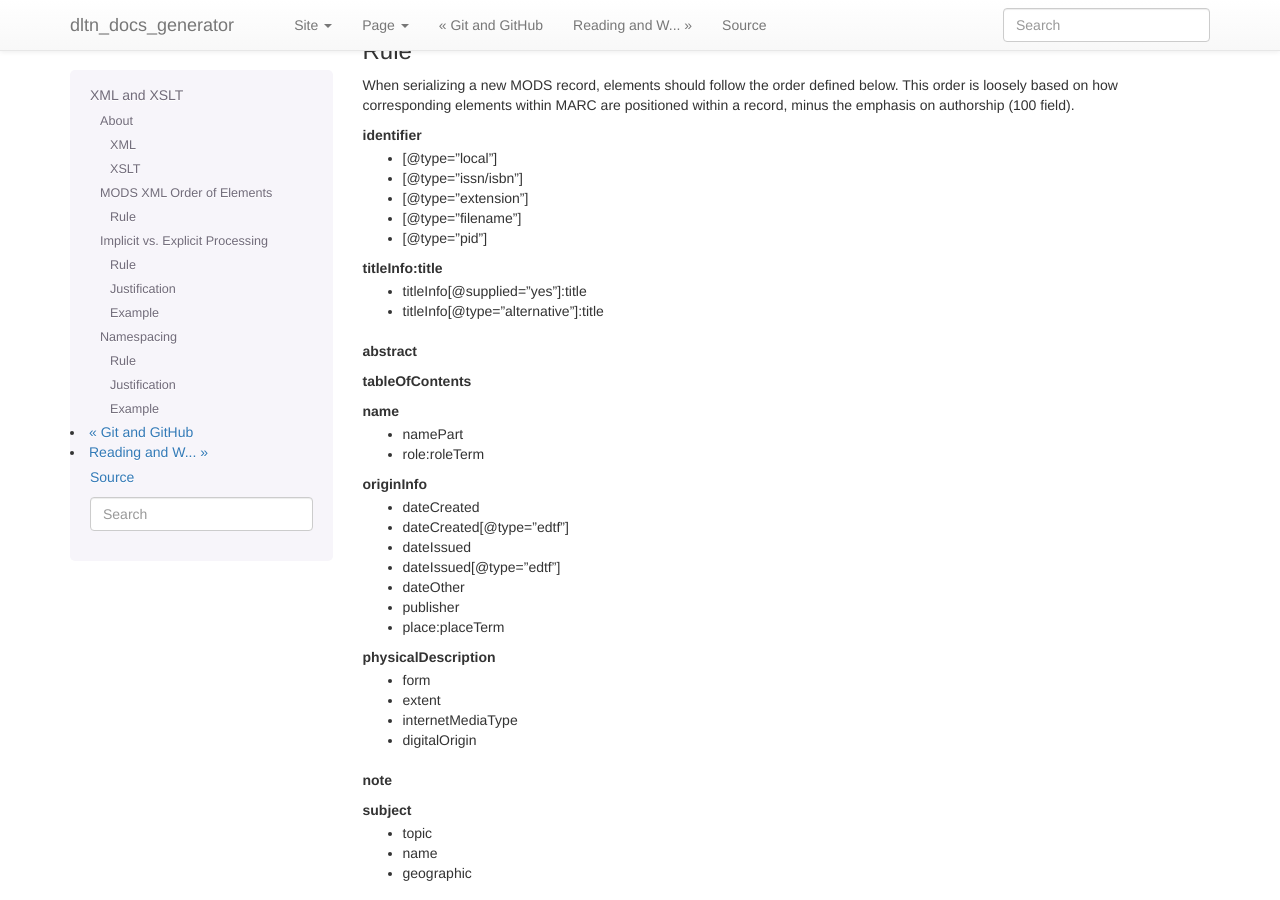
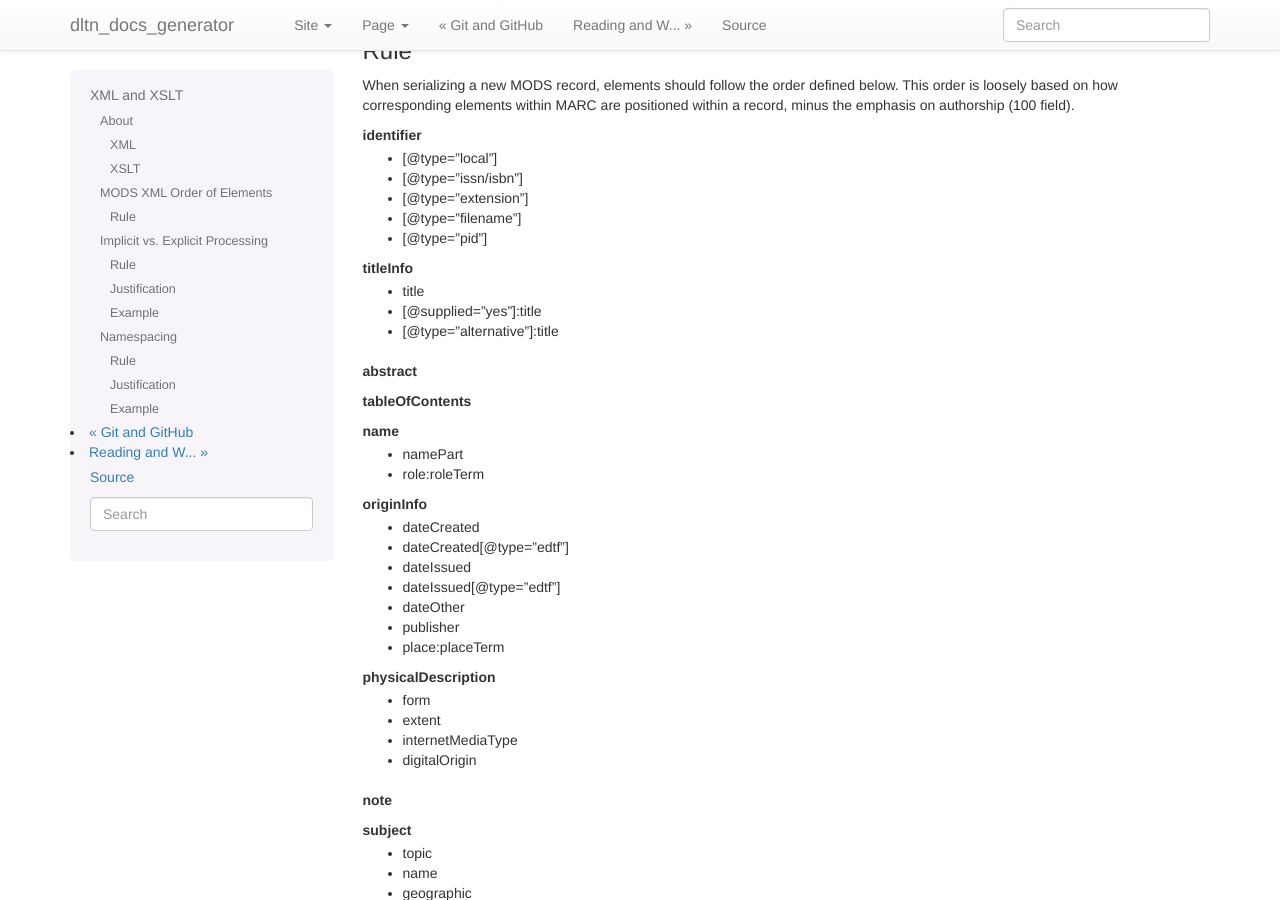
Before and after one commit to DigitalLibraryofTennessee/dltn_docs_generator, a Sphinx documentation site: the page built from docs/style/xsl.rst, in a window 1280 px wide and 900 px high, scrolled down 520 px. Built offline with Sphinx 7.4.7, drawn with Linux system fonts in a browser that asks for light colours; pages that are not in the unit, such as notebooks, are missing from menus.

Commit message:
Account for title without attributes.

```diff
--- a/docs/style/xsl.rst
+++ b/docs/style/xsl.rst
@@ -48,9 +48,10 @@ identifier
     - [@type="filename"]
     - [@type="pid"]
 
-titleInfo:title
-    - titleInfo[@supplied="yes"]:title
-    - titleInfo[@type="alternative"]:title
+titleInfo
+    - title
+    - [@supplied="yes"]:title
+    - [@type="alternative"]:title
 
 **abstract**
 
```
